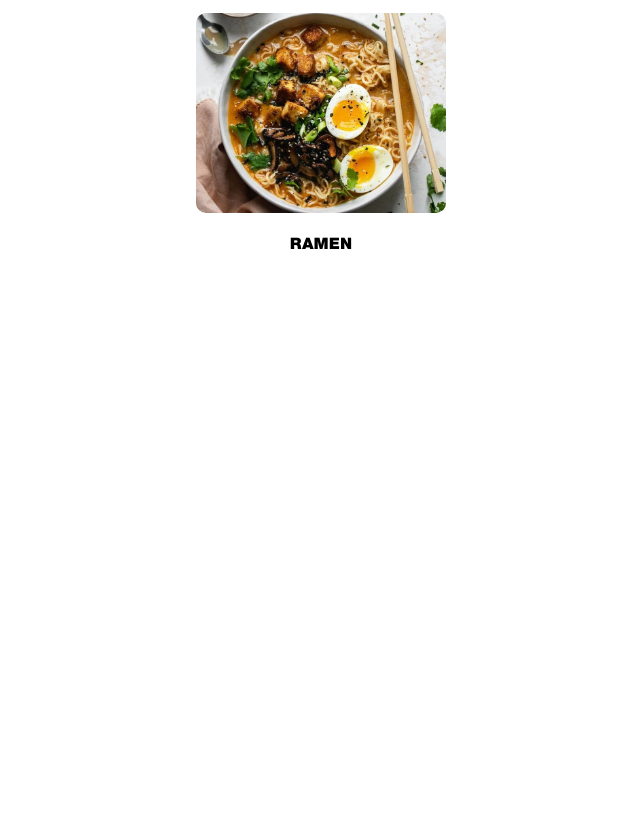
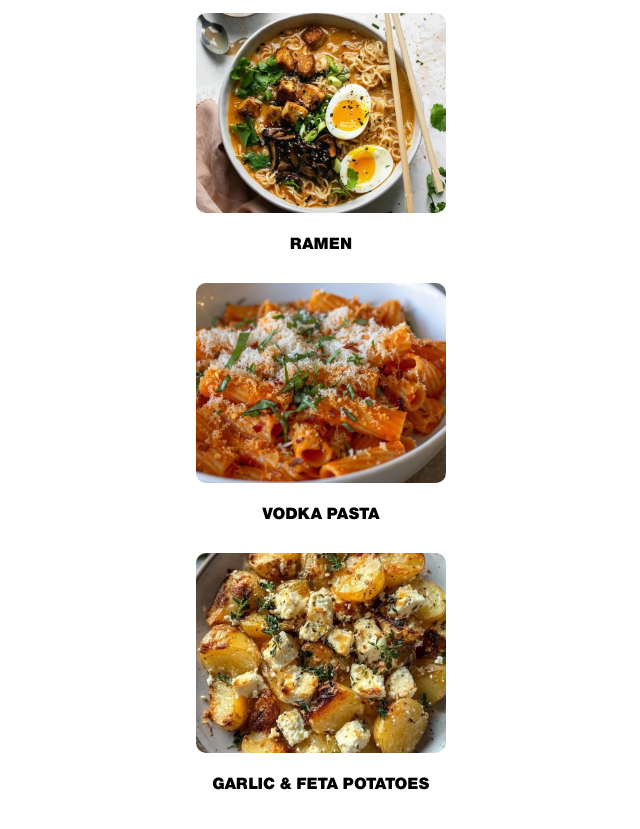
Before and after one commit to daanilpp/corimagazine, a plain HTML site: page paginas/recetas.html in a window 1280 px wide. Shown: the part 387-1216 px from the top of the page, without its empty margins (319-959 px from the left). Before the commit the page ends 800 px from the top, so only its background shows below. Drawn offline with Linux system fonts and the light colour scheme.

Commit message:
Update recetas.html

```diff
--- a/paginas/recetas.html
+++ b/paginas/recetas.html
@@ -26,6 +26,18 @@
     </a>
     <a href="recetas/pagrecetas/ramen.html">RAMEN</a>
 
+    <!--Ir a recetas-->
+    <a href="recetas/pagrecetas/vodkapasta.html">
+        <img src="recetas/imagenes/vodkapasta.webp" alt="vodka" width="250px" class="portada">
+    </a>
+    <a href="recetas/pagrecetas/vodkapasta.html">VODKA PASTA</a>
+
+    <!--Ir a recetas-->
+    <a href="recetas/pagrecetas/garlicfeta.html">
+        <img src="recetas/imagenes/patatafeta.webp" alt="patata" width="250px" class="portada">
+    </a>
+    <a href="recetas/pagrecetas/garlicfeta.html">GARLIC & FETA POTATOES</a>
+
     <br>
 
 </body>
```
